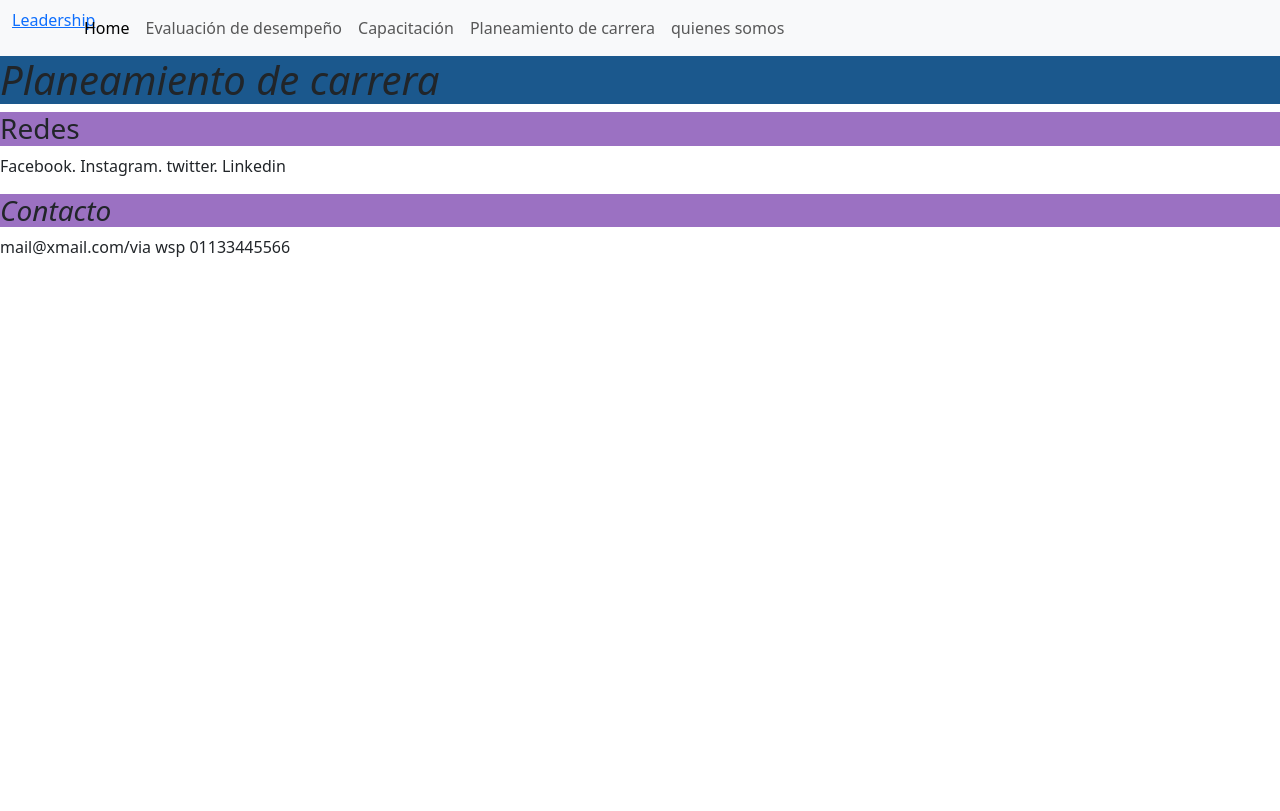
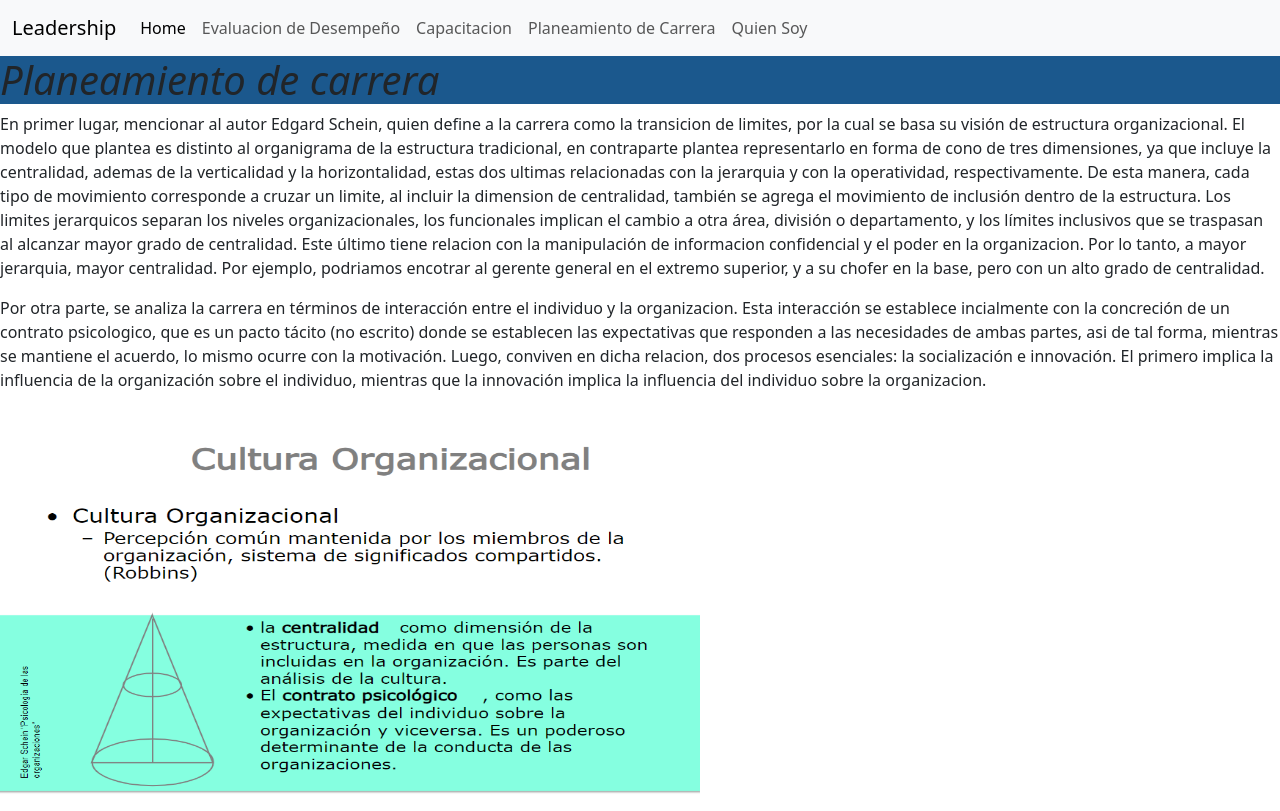
Before and after one commit to dgm026/Leadership, a plain HTML site: page pages/PC.html in a window 1280 px wide. Shown: the top 811 px of the page. Drawn offline with nearby package versions, Linux system fonts and the light colour scheme.

Commit message:
avamce PC

```diff
--- a/css/style.css
+++ b/css/style.css
@@ -54,6 +54,11 @@ font-style: oblique;
     height: 300px;
 }
 
+.culturaorg {
+    width:700px;
+    height:400px;
+}
+
 .quienes {
     background-color: rgb(27, 88, 141);
 }
--- a/pages/PC.html
+++ b/pages/PC.html
@@ -13,53 +13,32 @@
       <header>
         <nav class="navbar navbar-expand-lg bg-body-tertiary">
           <div class="container-fluid">
-
+            <a class="navbar-brand" href="../index.html">Leadership</a>
             <button class="navbar-toggler" type="button" data-bs-toggle="collapse" data-bs-target="#navbarNavAltMarkup" aria-controls="navbarNavAltMarkup" aria-expanded="false" aria-label="Toggle navigation">
               <span class="navbar-toggler-icon"></span>
             </button>
             <div class="collapse navbar-collapse" id="navbarNavAltMarkup">
               <div class="navbar-nav">
-                  <a class="logo" href="../img/icono.jpg" target="">Leadership</a>
                 <a class="nav-link active" aria-current="page" href="../index.html">Home</a>
-                <a class="nav-link" href="../pages/ED.html" target="">Evaluación de desempeño</a>
-                <a class="nav-link" href="../pages/CAP.html" target="">Capacitación</a>
-                <a class="nav-link" href="../pages/PC.html" target="">Planeamiento de carrera</a>
-                <a class="nav-link" href="../pages/quienesomos.html" target="">quienes somos</a>
+                <a class="nav-link" href="../pages/ED.html">Evaluacion de Desempeño</a>
+                <a class="nav-link" href="../pages/CAP.html">Capacitacion</a>
+                <a class="nav-link" href="../pages/PC.html">Planeamiento de Carrera</a>
+                <a class="nav-link" href="../pages/quienesomos.html">Quien Soy</a>
               </div>
             </div>
           </div>
-          </nav>
+        </nav>
           </header>
-
-              <!--nav class="menu">
-                <div>
-                  <img src="../img/icono.jpg" class="logo">
-                 <h1>Leadership</h1>
-              </div>
-                <ul class="lista">
-                    <li>
-                      <a href="../index.html" target="">Volver al Inicio</a>
-                    </li>
-                    <li>
-                        <a href="./ED.html" target="">Evaluación de desempeño</a>
-                    </li>
-                    <li>
-                      <a href="./CAP.html" target="">Capacitación</a>
-                    </li>
-                    <li>
-                      <a href="./PC.html" target="">Planeamiento de carrera</a>
-                    </li>
-                    <li>
-                      <a href="./quienesomos.html" target="">Quienes somos</a>
-                    </li>
-                  </ul>
-            </nav-->
 
 <main>
     <section class="PC">
         <h1>Planeamiento de carrera</h1>
     </section>
+    <p>En primer lugar, mencionar al autor Edgard Schein, quien define a la carrera como la transicion de limites, por la cual se basa su visión de estructura organizacional. El modelo que plantea es distinto al organigrama de la estructura tradicional, en contraparte plantea representarlo en forma de cono de tres dimensiones, ya que incluye la centralidad, ademas de la verticalidad y la horizontalidad, estas dos ultimas relacionadas con la jerarquia y con la operatividad, respectivamente. De esta manera, cada tipo de movimiento corresponde a cruzar un limite, al incluir la dimension de centralidad, también se agrega el movimiento de inclusión dentro de la estructura. Los limites jerarquicos separan los niveles organizacionales, los funcionales implican el cambio a otra área, división o departamento, y los límites inclusivos que se traspasan al alcanzar mayor grado de centralidad. Este último tiene relacion con la manipulación de informacion confidencial y el poder en la organizacion. Por lo tanto, a mayor jerarquia, mayor centralidad. Por ejemplo, podriamos encotrar al gerente general en el extremo superior, y a su chofer en la base, pero con un alto grado de centralidad.</p>
+    <p>Por otra parte, se analiza la carrera en términos de interacción entre el individuo y la organizacion. Esta interacción se establece incialmente con la concreción de un contrato psicologico, que es un pacto tácito (no escrito) donde se establecen las expectativas que responden a las necesidades de ambas partes, asi de tal forma, mientras se mantiene el acuerdo, lo mismo ocurre con la motivación. Luego, conviven en dicha relacion, dos procesos esenciales: la socialización e innovación. El primero implica la influencia de la organización sobre el individuo, mientras que la innovación implica la influencia del individuo sobre la organizacion.</p>
+    <div><img class="culturaorg" src="../img/culturaorg.png" alt="cultura organizacional"></div>
 
+<h2></h2>
 </main>
 
 <footer>
```
Also changed, not shown: index.html (+6 -31 lines), pages/CAP.html (+7 -30 lines), pages/ED.html (+6 -29 lines), pages/quienesomos.html (+5 -30 lines), img/culturaorg.png (added).
